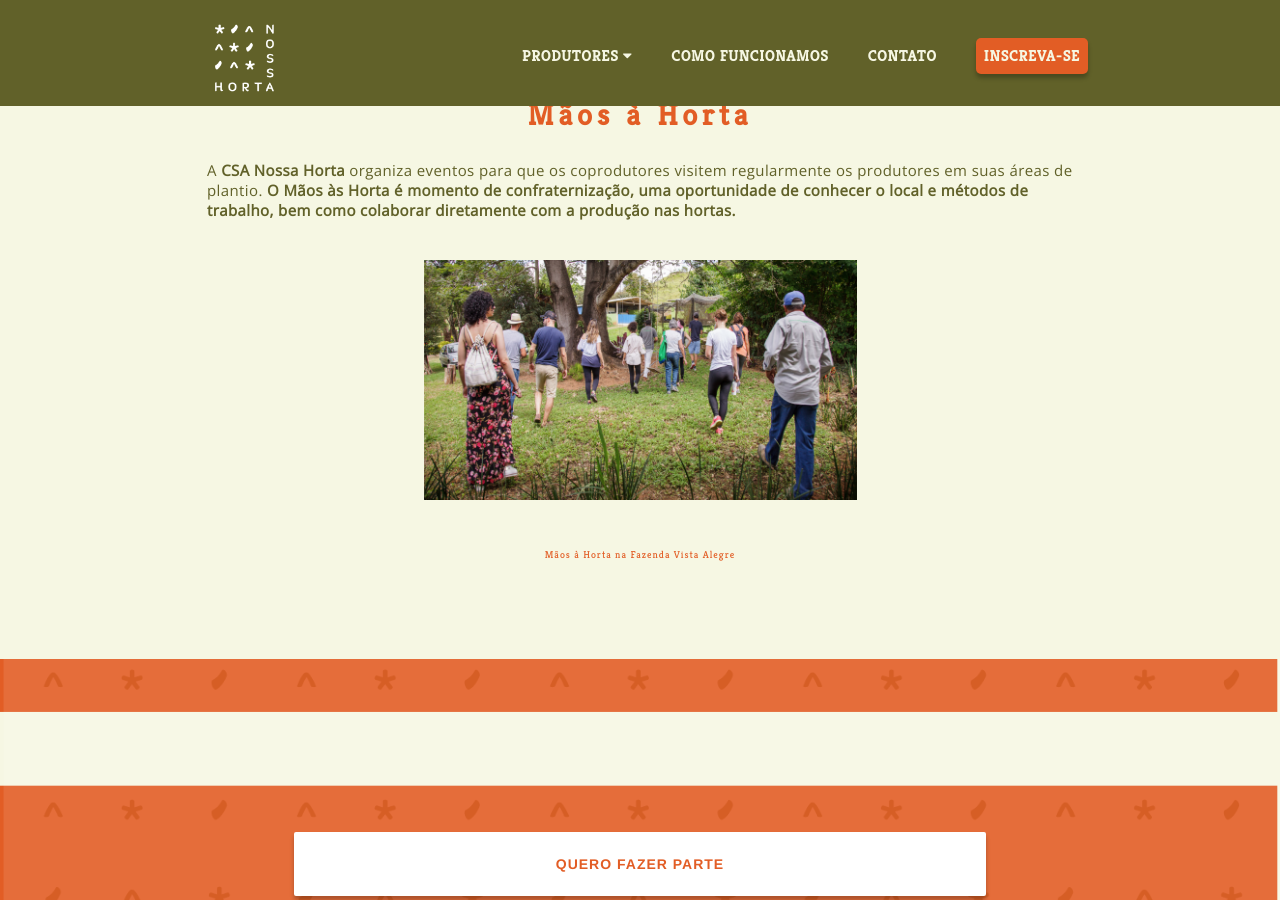
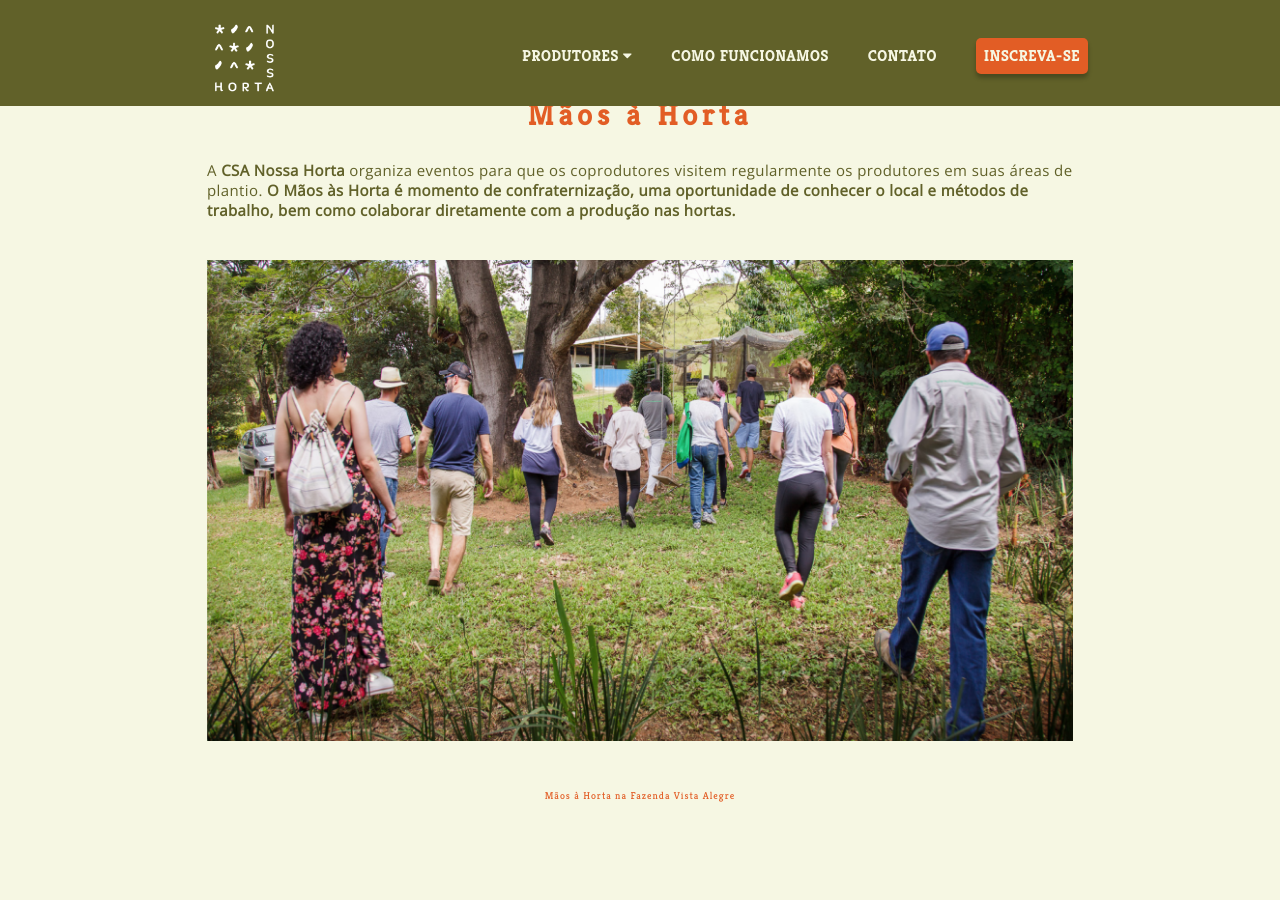
Before and after one commit to csanossahorta/csanossahorta.github.io, a Jekyll site: the page built from _pages/como-funcionamos.md, in a window 1280 px wide and 900 px high, scrolled down 4066 px. Built offline with Jekyll 4.4.1, drawn with Linux system fonts in a browser that asks for light colours; nearby versions of some CDN libraries.

Commit message:
dropdown menu

```diff
--- a/_pages/como-funcionamos.md
+++ b/_pages/como-funcionamos.md
@@ -85,5 +85,5 @@ Clique [aqui]({{ site.baseurl }}/index) para saber mais sobre os estágios de pr
  <br>
 A **CSA Nossa Horta** organiza eventos para que os coprodutores visitem regularmente os produtores em suas áreas de plantio. **O Mãos às Horta é momento de confraternização, uma oportunidade de conhecer o local e métodos de trabalho, bem como colaborar diretamente com a produção nas hortas.**
 
-![]({{ site.baseurl }}/images/maos-a-horta.png)
+<img src="/images/maos-a-horta.png" style="width:100%">
 ##### Mãos à Horta na Fazenda Vista Alegre
--- a/css/main.css
+++ b/css/main.css
@@ -831,10 +831,11 @@ hr{
 }
 
 footer {
-    background: url('../images/background-orange.png') 100% 100px repeat-y fixed;
+    background: url('../images/bg-g.png');
     -webkit-background-size: cover;
-    background-size: cover;
+    background-size: auto;
     color: #ffffff;
+    background-color: #70703e;
     display: -webkit-box;
     display: -webkit-flex;
      display: -ms-flexbox;
@@ -1206,7 +1207,7 @@ footer {
   display: none;
   position: absolute;
   margin-left: 30px;
-  margin-top: 10px;
+  margin-top: 1px;
   background-color: #f9f9f9;
   min-width: 160px;
   border-radius: 5px;
```
Also changed, not shown: images/bg-g.png (added), 4 other files.
